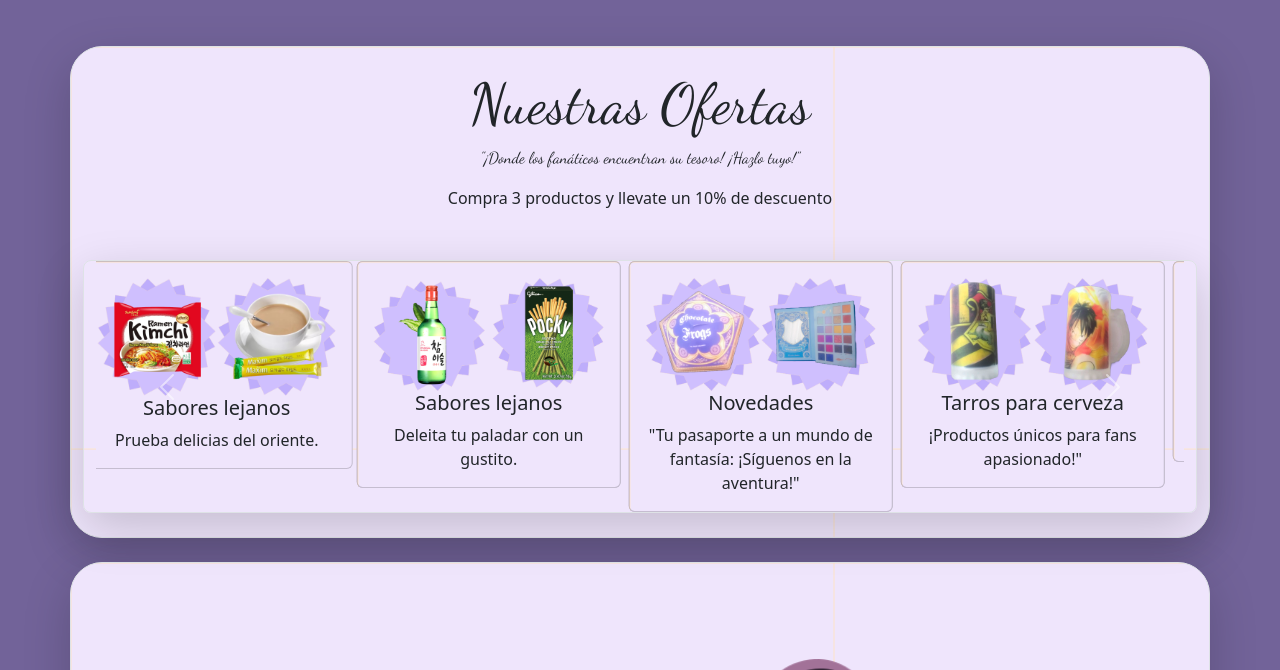
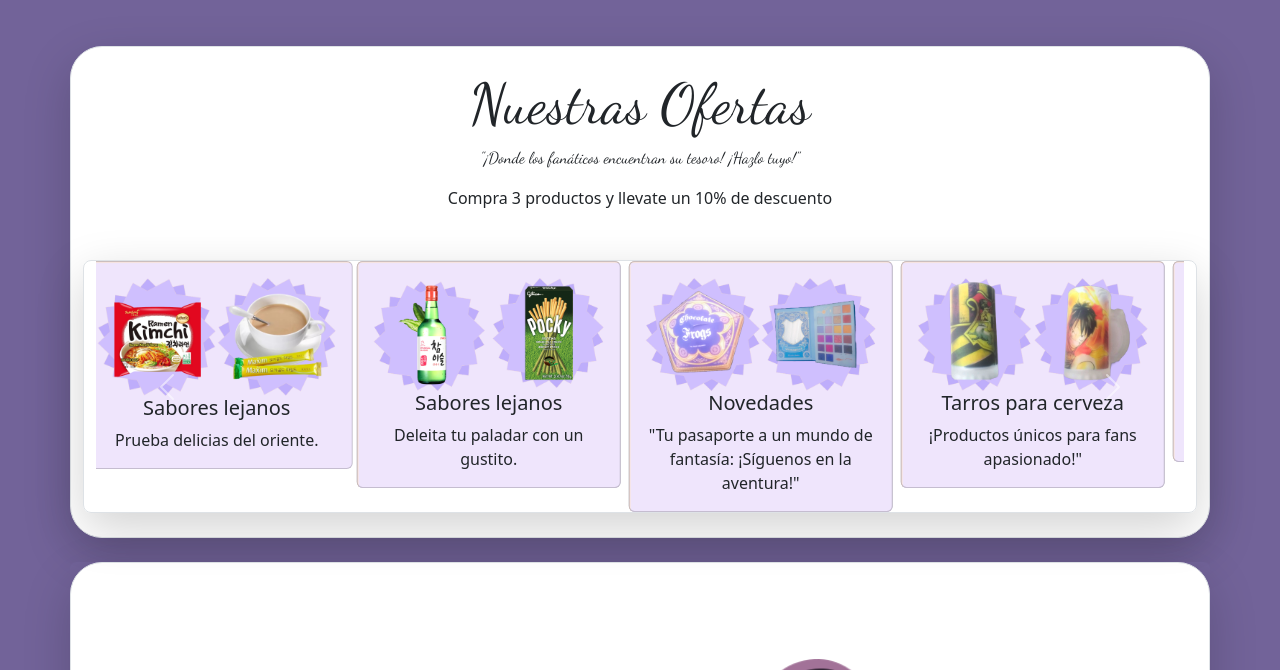
Before and after one commit to Hector3009/Magic-shop, a website: page index.html in a window 1280 px wide. Shown: the part 730-1400 px from the top of the page. Drawn offline with nearby package versions, Linux system fonts and the light colour scheme.

Commit message:
Correcion de colores cards

```diff
--- a/index.html
+++ b/index.html
@@ -71,7 +71,7 @@ body{
 
 /* // Background img */
 .bgroundImg{
-  background-image: url(img/Purlple-background.png);
+  background-color:#726399;
 }
 
 /* // Style h1 */
@@ -144,7 +144,7 @@ body{
 </div>
 <!-- End -->
 
-<section id="Ofertas" class="pt-5 header text-center  ">
+<section id="Ofertas" class="pt-5 header text-center bgroundImg ">
   <div class="container py-4 bg-body border border-dashed rounded-5 bgroundImg  shadow-lg">
       <header>
           <h1 class="display-4 txtLlamativo">Nuestras Ofertas</h1>
@@ -262,7 +262,7 @@ body{
 
 <br>
 <!-- Destacados -->
-<div id="Destacados" class="container rounded-2 px-4  mt-5 " >
+<div id="Destacados" class="container rounded-2 px-4  mt-5 bgroundImg" >
   <div class="row flex-lg-row-reverse align-items-center  g-5 py-5 bg-body border border-dashed rounded-5 bgroundImg  shadow-lg">
     <div class="col-10 col-sm-8 col-lg-6">
       <img src="img/kpop1.png" class="d-block mx-lg-auto img-fluid rounded-4" alt="Bootstrap Themes" width="700" height="500" loading="lazy">
@@ -280,7 +280,7 @@ body{
 
 <!-- Destacados 2 -->
 <div class="container my-5 bg-body border border-dashed rounded-5 bgroundImg " >
-  <div class="row p-4 pb-0 pe-lg-0 pt-lg-5 align-items-center rounded-3 border shadow-lg">
+  <div class="row p-4 pb-0 pe-lg-0 pt-lg-5 align-items-center r shadow-lg">
     <div class="col-lg-7 p-3 p-lg-5 pt-lg-3">
       <h1 class="display-4 fw-bold lh-1 txtLlamativo">Anime en Estilo</h1>
       <p class="lead">Sumérgete en el mundo del anime con nuestra selección de ropa y accesorios temáticos. Desde camisetas con tus personajes favoritos hasta mochilas y fundas para móviles con diseños exclusivos.</p>
--- a/style.scss
+++ b/style.scss
@@ -143,7 +143,8 @@
 
 // Background img
 .bgroundImg{
-  background-image: url(img/Purlple-background.png);
+  background-color:#726399;
+  // background-image: url(img/Purlple-background.png);
 }
 
 
```
Also changed, not shown: style.css, 1 other file.
